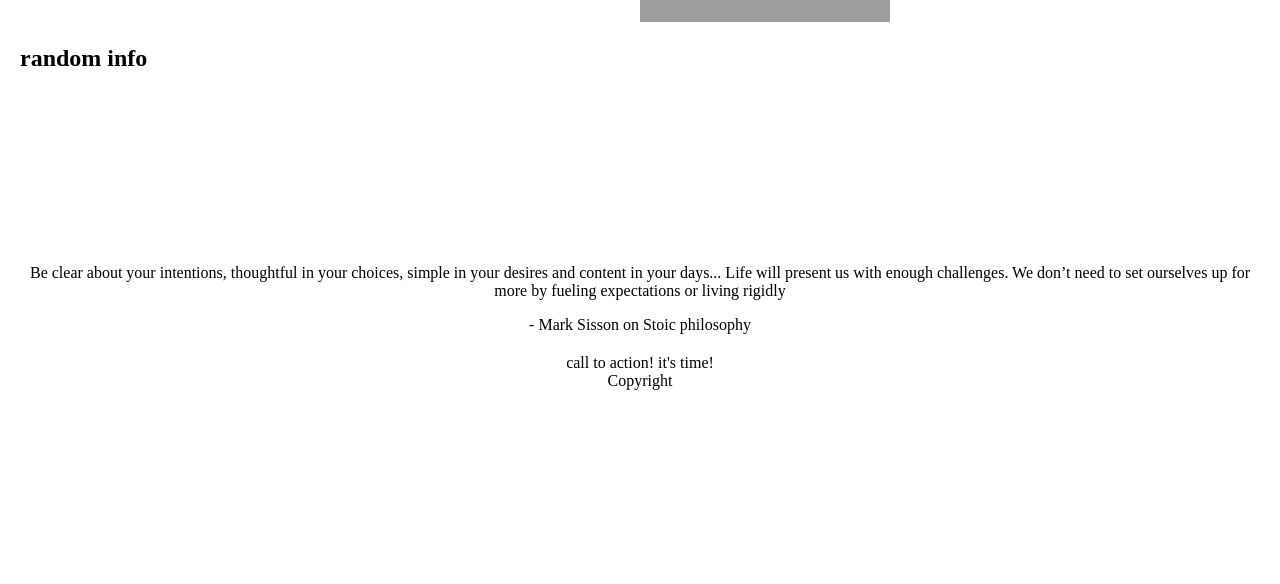
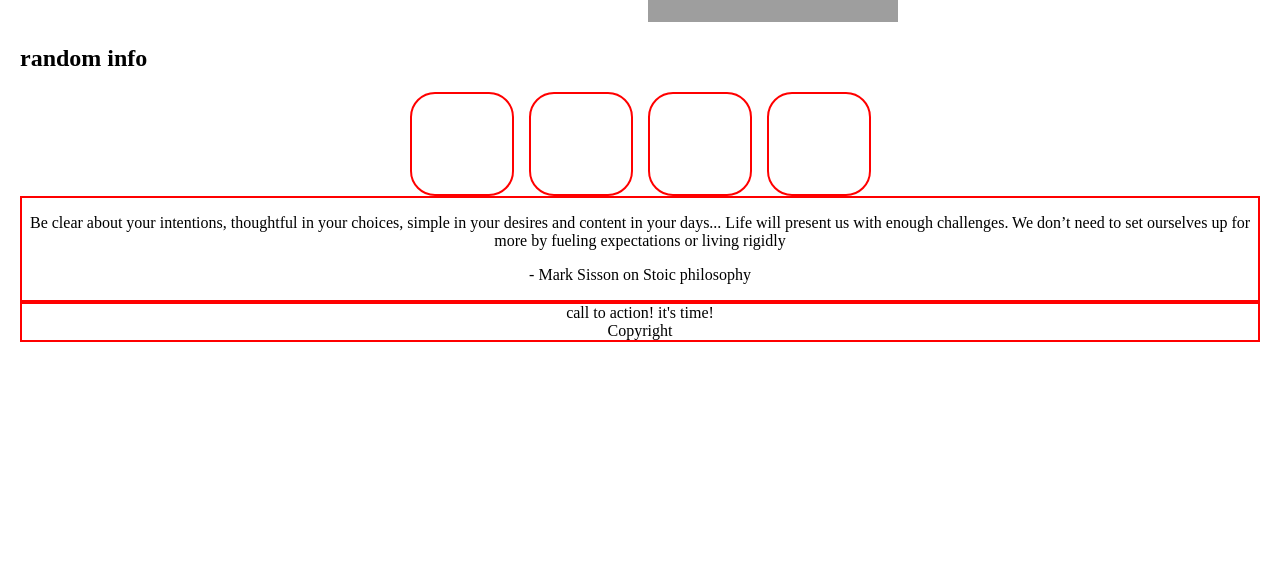
Before and after one commit to JulienDevanne/OdinProject-LandingPage, a plain HTML site: page index.html in a window 1280 px wide. Shown: the part 216-800 px from the top of the page. Drawn offline with Linux system fonts and the light colour scheme; grey boxes are pictures that could not be loaded.

Commit message:
aligning sect 2

```diff
--- a/index.html
+++ b/index.html
@@ -28,7 +28,7 @@
         </div>
         <!-- sect 2 -->
         <div>
-            <h2>random info</h2>
+            <h2 text-align: center>random info</h2>
             <div class="container1">
                 <div class="square">
                     <div class="description"></div>
--- a/styles.css
+++ b/styles.css
@@ -16,6 +16,9 @@ li {
 
 .container1 {
     display: flex;
+    align-items: center;
+    justify-content: center;
+    gap: 15px;
 }
 
 .item {
@@ -29,15 +32,15 @@ img {
 }
 
 .square {
-    border: 2px solid #fff;
+    border: 2px solid red;
     border-radius: 25px;
-    width: 150px;
-    height: 150px;
-    flex: 1;
+    width: 100px;
+    height: 100px;
+    flex-grow: 0;
 
 }
 
 .container2 {
-    border: 2px solid #fff;
+    border: 2px solid red;
     text-align: center;
 }
```
